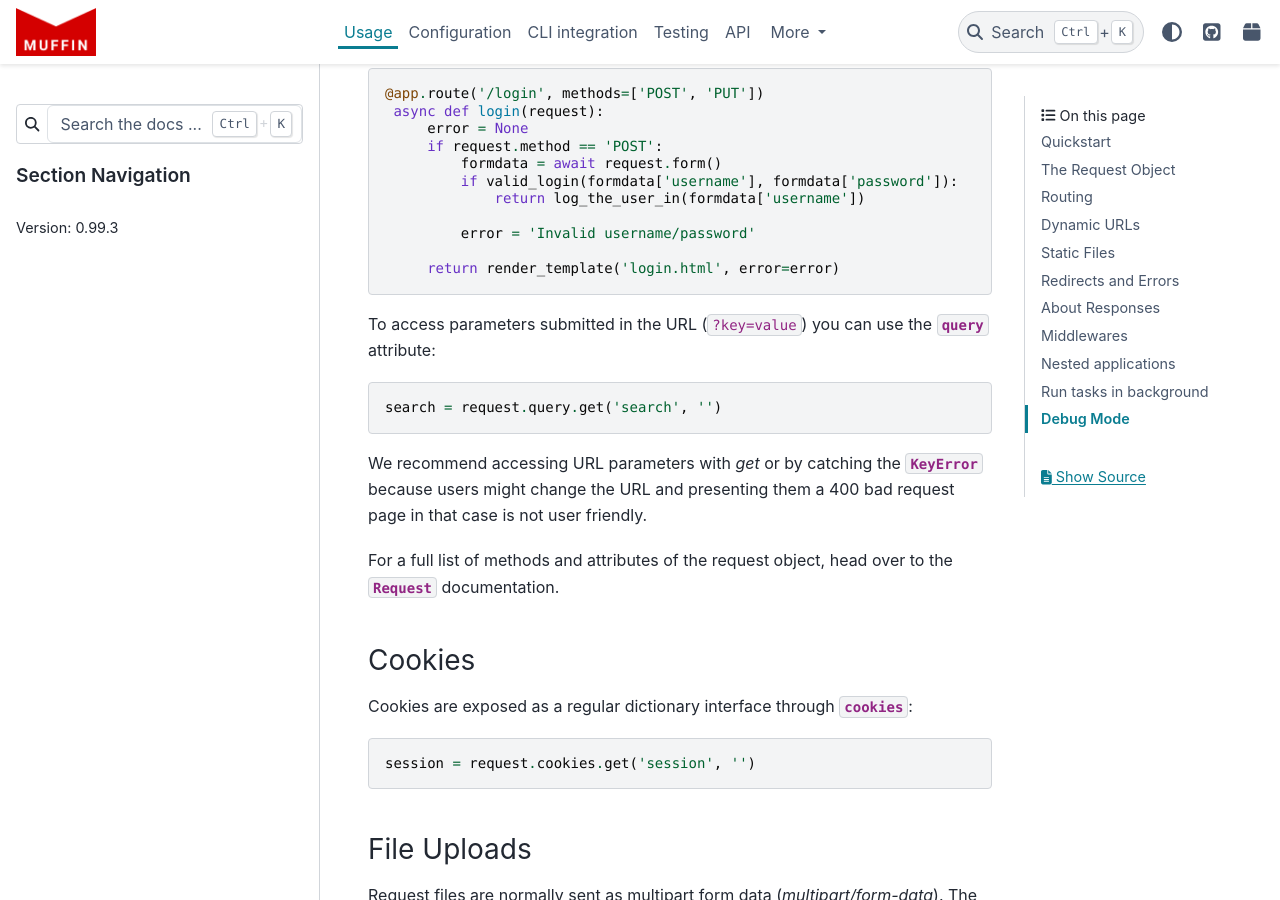
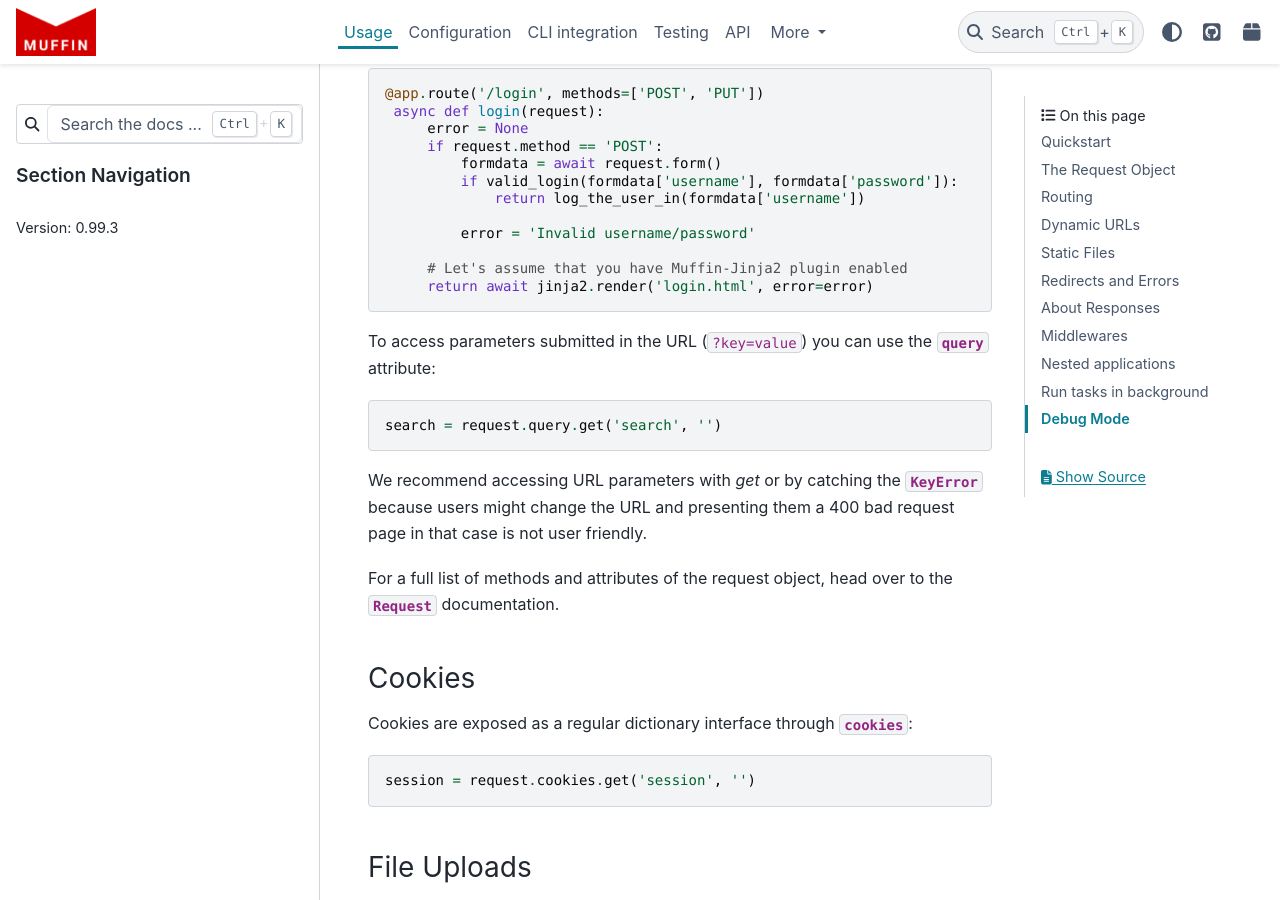
Before and after one commit to klen/muffin, a Sphinx documentation site: the page built from docs/usage.rst, in a window 1280 px wide and 900 px high, scrolled down 1003 px. Built offline with Sphinx 7.4.7 and the PyData theme 0.15.4, drawn with Linux system fonts in a browser that asks for light colours.

Commit message:
docs: update usage example

```diff
--- a/docs/usage.rst
+++ b/docs/usage.rst
@@ -56,7 +56,8 @@ attributes mentioned above:
 
             error = 'Invalid username/password'
 
-        return render_template('login.html', error=error)
+        # Let's assume that you have Muffin-Jinja2 plugin enabled
+        return await jinja2.render('login.html', error=error)
 
 To access parameters submitted in the URL (``?key=value``) you can use the
 :attr:`~muffin.Request.query` attribute:
```
